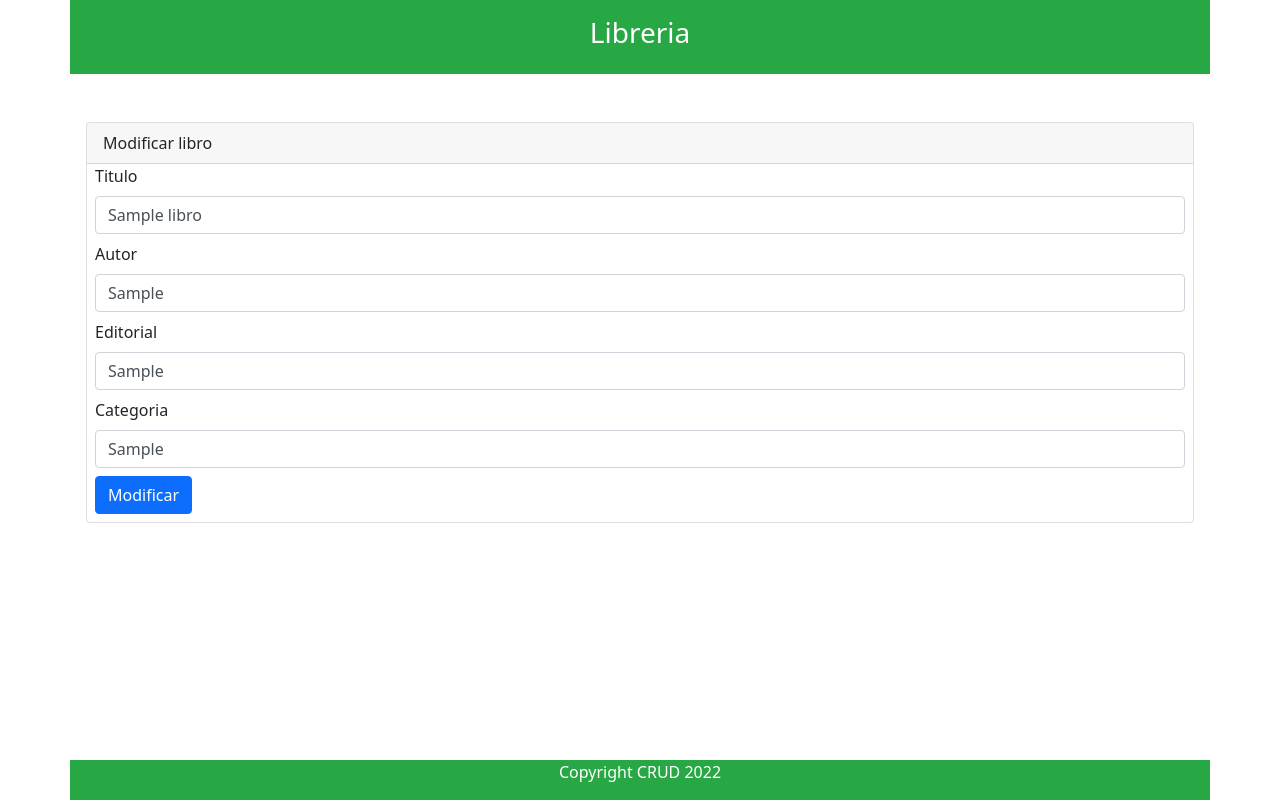
After one commit to kevhr11/crud-biblioteca, a PHP site: page /controllers/editar.php?id=1 in a window 1280 px wide. The commit adds this page. Run offline with PHP 8.4, Linux system fonts and the light colour scheme; tables that the repository leaves empty or names only in its code hold one stand-in row (values such as "Sample post").

Commit message:
Se creo la carpeta controllers, el archivo registro, editar, update, eliminar y las consultas INSERT, UPDATE y DELETE

```diff
--- /dev/null
+++ b/controllers/editar.php
@@ -0,0 +1,51 @@
+<?php include '../templates/header.php' ?>
+
+<?php
+  include '../models/conexion.php';
+
+  $codigoLibro = $_GET['id'];
+
+  $consulta = $bd->prepare("SELECT * from libros WHERE id = ?");
+
+  $consulta->execute([$codigoLibro]);
+
+  $libro = $consulta->fetch(PDO::FETCH_OBJ);
+
+  //print_r($libro);
+
+
+?>
+
+<div class="container mt-5 mb-5">
+  <div class="card">
+    <div class="card-header">Modificar libro</div>
+    <form action="update.php" method="POST">
+      <div class="mb-2 mx-2">
+        <label class="form-label">Titulo</label>
+        <input type="text" class="form-control" placeholder="Ingrese titulo" name="inputTitulo"
+          value="<?php echo $libro->titulo ?>">
+      </div>
+      <div class="mb-2 mx-2">
+        <label class="form-label">Autor</label>
+        <input type="text" class="form-control" placeholder="Ingrese autor" name="inputAutor"
+          value="<?php echo $libro->autor ?>">
+      </div>
+      <div class="mb-2 mx-2">
+        <label class="form-label">Editorial</label>
+        <input type="text" class="form-control" placeholder="Ingrese una editorial" name="inputEditorial"
+          value="<?php echo $libro->editorial ?>">
+      </div>
+      <div class="mb-2 mx-2">
+        <label class="form-label">Categoria</label>
+        <input type="text" class="form-control" placeholder="Ingrese un categoria" name="inputCategoria"
+          value="<?php echo $libro->categoria ?>">
+        <input type="hidden" name="inputId" value="<?php echo $libro->id ?>">
+      </div>
+      <div class="mb-2 mx-2">
+        <input type="submit" class="btn btn-primary" value="Modificar">
+      </div>
+    </form>
+  </div>
+</div>
+
+<?php include '../templates/footer.php' ?>
--- a/index.php
+++ b/index.php
@@ -49,7 +49,7 @@
           </div>
           <div class="mb-2 mx-2">
             <label class="form-label">Autor</label>
-            <input type="number" class="form-control" placeholder="Ingrese autor" name="inputAutor" required>
+            <input type="text" class="form-control" placeholder="Ingrese autor" name="inputAutor" required>
           </div>
           <div class="mb-2 mx-2">
             <label class="form-label">Editorial</label>
@@ -57,7 +57,7 @@
           </div>
           <div class="mb-2 mx-2">
             <label class="form-label">Categoria</label>
-            <input type="number" class="form-control" placeholder="Ingrese un categoria" name="inputCategoria" required>
+            <input type="text" class="form-control" placeholder="Ingrese un categoria" name="inputCategoria" required>
           </div>
           <div class="mb-2 mx-2">
             <input type="submit" class="btn btn-primary" value="Registrar">
```
Also changed, not shown: controllers/eliminar.php (added, +14 -0 lines), controllers/registro.php (added, +17 -0 lines), controllers/update.php (added, +20 -0 lines).
